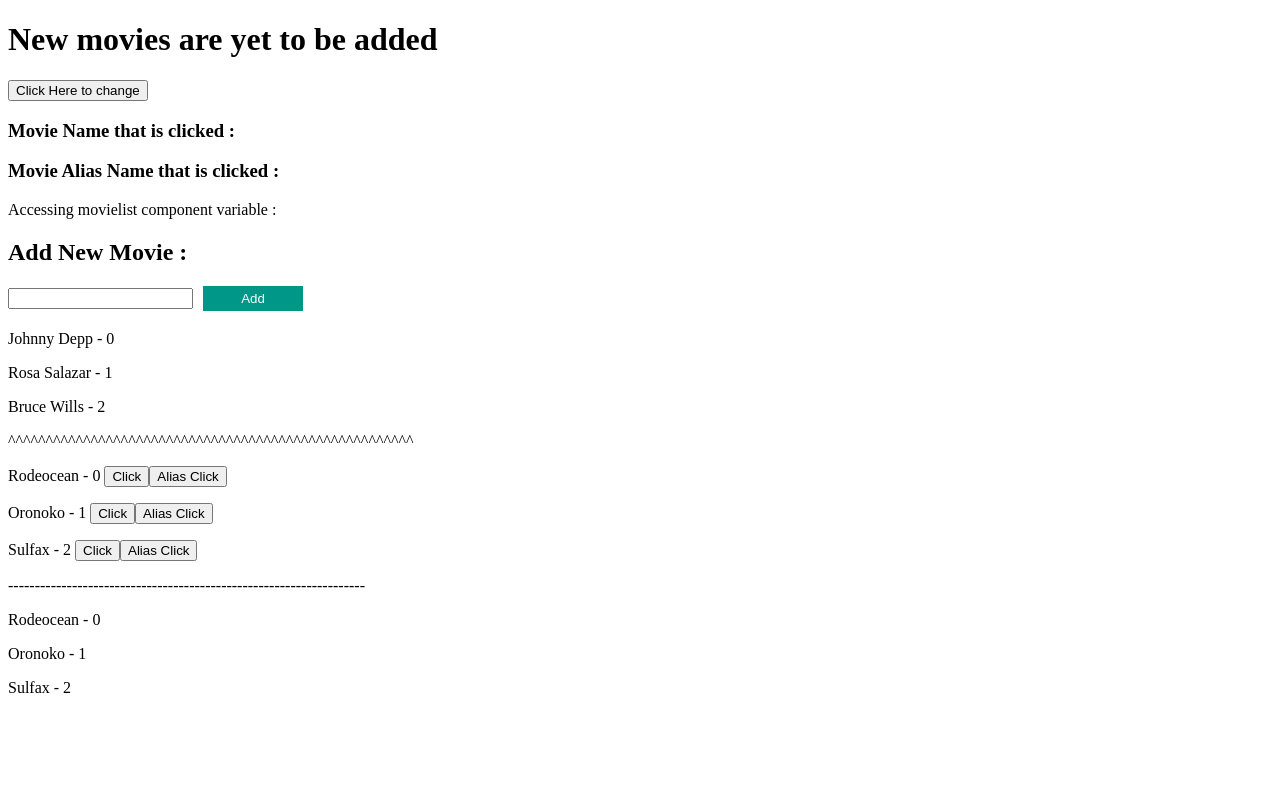
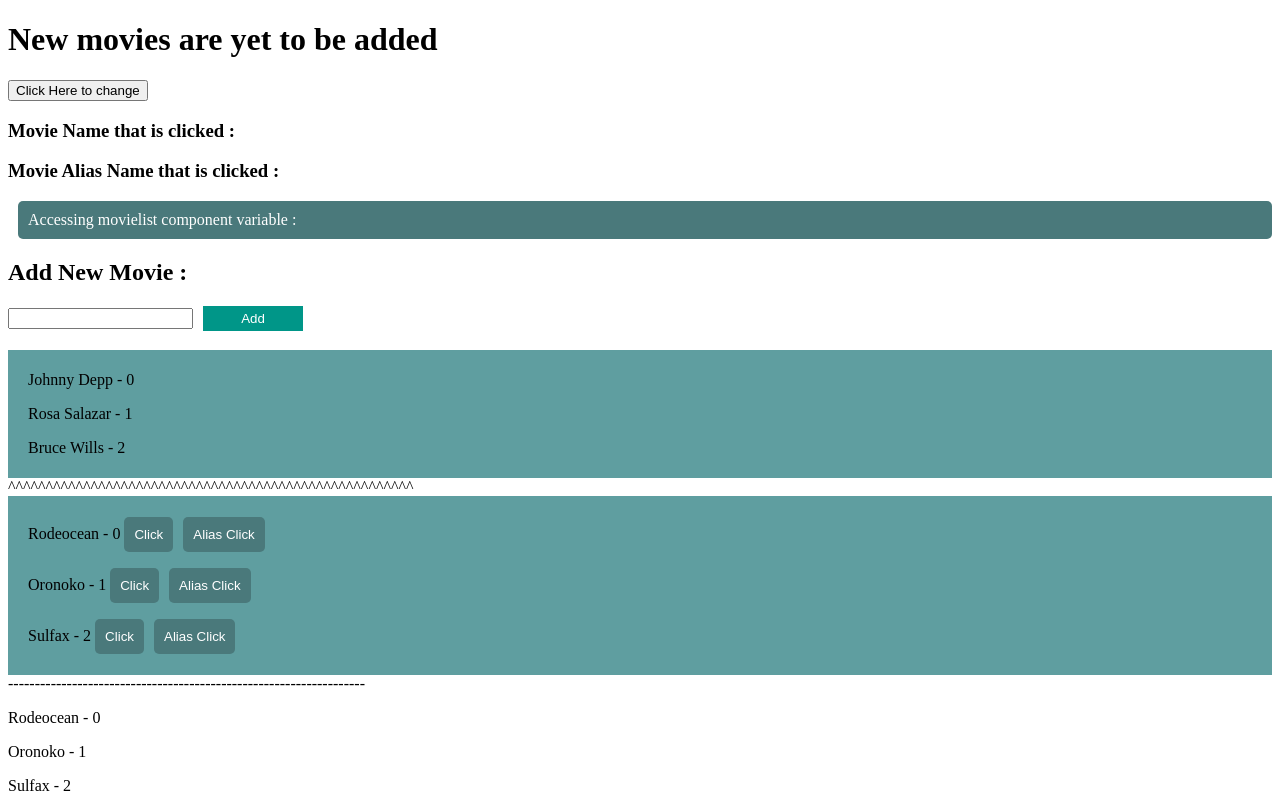
Before and after one commit to zirajmohammed/AngularCourse, an Angular app: page / in a window 1280 px wide. Built offline with nearby package versions, Linux system fonts and the light colour scheme.

Commit message:
Encapsulate-with-CSS-A003-8

```diff
--- a/src/app/moviedetails/moviedetails.component.css
+++ b/src/app/moviedetails/moviedetails.component.css
@@ -0,0 +1,6 @@
+.click{
+    background: red;
+}
+/* .aliasClick{
+    background: red;
+} */
--- a/src/app/moviedetails/moviedetails.component.html
+++ b/src/app/moviedetails/moviedetails.component.html
@@ -1,3 +1,3 @@
-<p>
+<p class="aliasClick">
   Accessing movielist component variable : {{twoWayBinding}}
 </p>
--- a/src/app/movielist/movielist.component.css
+++ b/src/app/movielist/movielist.component.css
@@ -9,3 +9,25 @@
 .btn:disabled{
     background: #0096889c;
 }
+
+.add{
+    background: cadetblue;
+    padding: 5px 20px;
+}
+.click{
+    background: #4a797b;
+    border: 0;
+    color: white;
+    padding: 10px;
+    border-radius: 5px;
+    cursor: pointer;
+}
+.aliasClick{
+    background: #4a797b;
+    border: 0;
+    color: white;
+    padding: 10px;
+    border-radius: 5px;
+    margin-left: 10px;
+    cursor: pointer;
+}
--- a/src/app/movielist/movielist.component.html
+++ b/src/app/movielist/movielist.component.html
@@ -16,7 +16,7 @@
 <div class="add">
   <p *ngFor="let r of movieList;let i = index">
     {{r.movietitle}} - {{i}}
-    <button (click) = movieData(r)>Click</button>
-    <button (click) = movieAliasData(r)>Alias Click</button>
+    <button class="click" (click) = movieData(r)>Click</button>
+    <button class="aliasClick" (click) = movieAliasData(r)>Alias Click</button>
   </p>
 </div>
--- a/src/app/movielist/movielist.component.ts
+++ b/src/app/movielist/movielist.component.ts
@@ -1,9 +1,11 @@
-import { Component, OnInit, Input, Output, EventEmitter } from '@angular/core';
+import { Component, OnInit, Input, Output, EventEmitter,ViewEncapsulation } from '@angular/core';
 
 @Component({
   selector: 'app-movielist',
   templateUrl: './movielist.component.html',
-  styleUrls: ['./movielist.component.css']
+  styleUrls: ['./movielist.component.css'],
+  encapsulation: ViewEncapsulation.None
+
 })
 export class MovielistComponent implements OnInit {
 
--- a/src/styles.css
+++ b/src/styles.css
@@ -1 +1,4 @@
 /* You can add global styles to this file, and also import other style files */
+.aliasClick{
+    background: green;
+}
```
